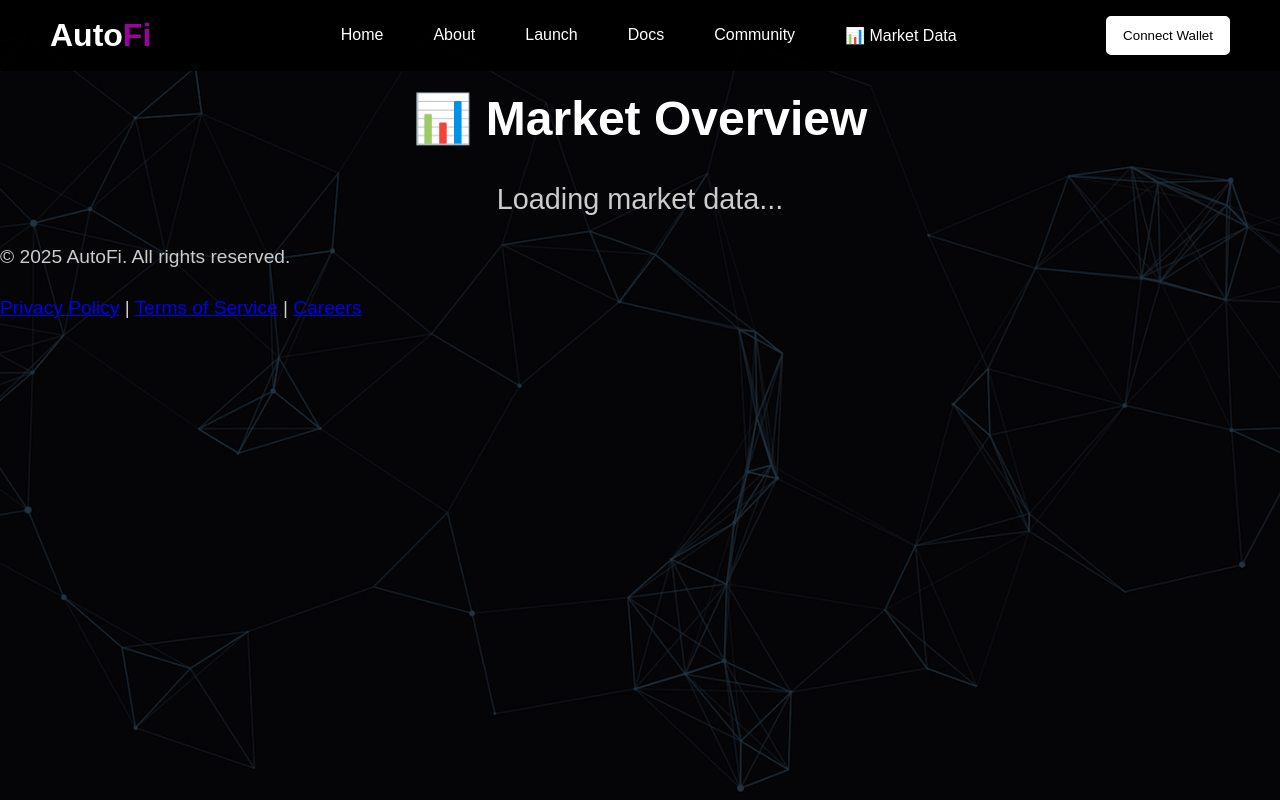
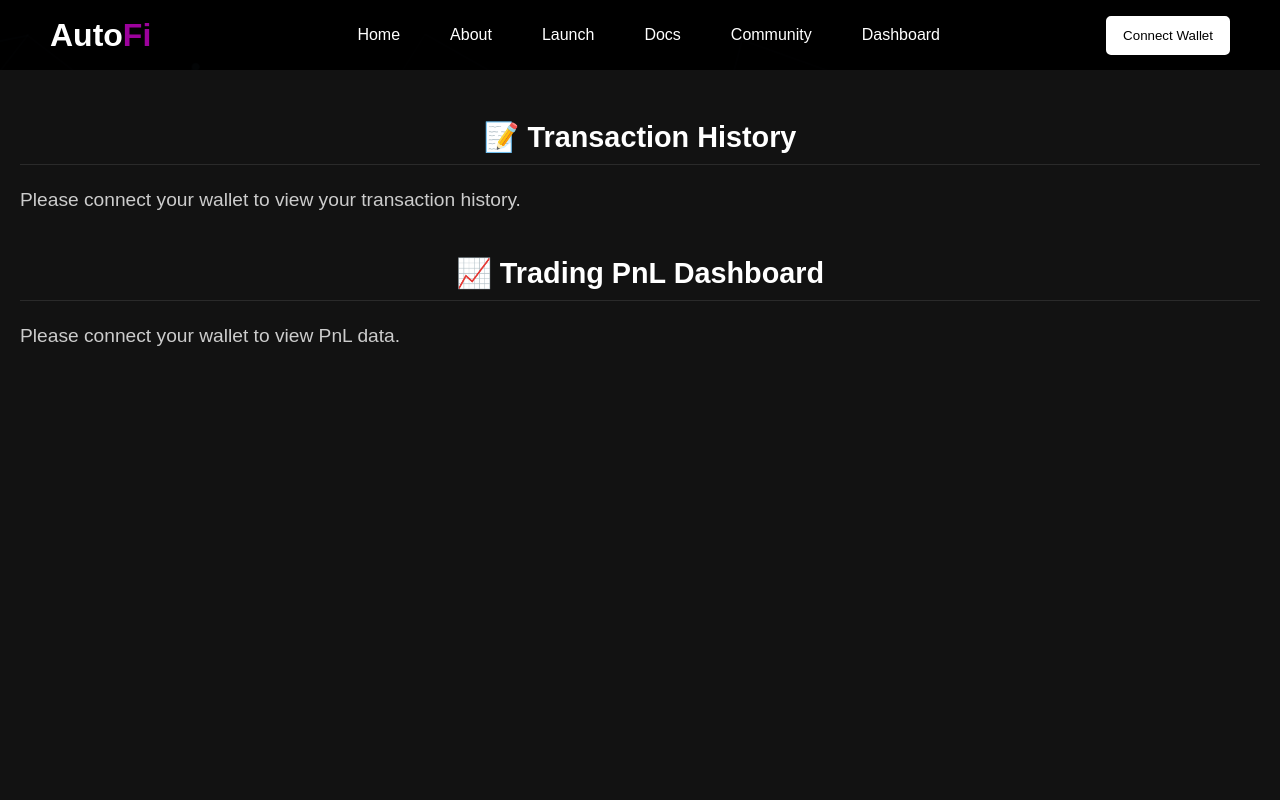
Before and after one commit to HanjieZheng/AutoFi, a React (Create React App) app: page /dashboard in a window 1280 px wide. Shown: the top 800 px of the page. Built offline with nearby package versions, Linux system fonts and the light colour scheme; no server answers.

Commit message:
Updated the Marketdata page to Dashboard Page

```diff
--- a/src/Dashboard/Dashboard.css
+++ b/src/Dashboard/Dashboard.css
@@ -1,28 +1,73 @@
+.dashboard-page {
+  background: #121212;
+  color: white;
+  padding: 30px 20px;
+  min-height: 100vh;
+}
+
+/* Same Sample Setup */
+.dashboard-section {
+  margin-bottom: 40px;
+}
+
+h2 {
+  font-size: 1.8rem;
+  font-weight: 600;
+  color: #fff;
+  border-bottom: 1px solid rgba(255, 255, 255, 0.1);
+  padding-bottom: 10px;
+}
+
+/* Transaction History */
+.transactions-table {
+  width: 100%;
+  border-collapse: collapse;
+}
+
+.transactions-table th,
+.transactions-table td {
+  padding: 12px 15px;
+  text-align: left;
+  border-bottom: 1px solid rgba(255, 255, 255, 0.1);
+}
+
+.transactions-table th {
+  color: #aaa;
+  font-weight: 500;
+  font-size: 0.9rem;
+}
+
+/* PnL Dashboard */
+.pnl-container {
+  background: rgba(255, 255, 255, 0.05);
+  border-radius: 12px;
+  padding: 20px;
+  text-align: center;
+}
+
+.pnl-stats {
+  display: flex;
+  justify-content: space-around;
+  margin-bottom: 20px;
+}
+
+.pnl-table {
+  width: 100%;
+  border-collapse: collapse;
+}
+
+.pnl-table th,
+.pnl-table td {
+  padding: 12px 15px;
+  text-align: left;
+  border-bottom: 1px solid rgba(255, 255, 255, 0.1);
+}
+
+/* Color */
 .positive {
-  color: #00ff00;
-  font-weight: bold;
+  color: #4ade80;
 }
 
 .negative {
-  color: #ff0000;
-  font-weight: bold;
+  color: #f87171;
 }
-
-.dashboard-container {
-  text-align: center;
-  font-size: 1.5rem;
-  margin-top: 20px;
-}
-
-.market-info {
-  background: rgba(255, 255, 255, 0.1);
-  padding: 20px;
-  border-radius: 10px;
-  display: inline-block;
-  text-align: left;
-}
-
-.market-info p {
-  font-size: 1.2rem;
-  margin: 10px 0;
-}
--- a/src/Dashboard/Dashboard.js
+++ b/src/Dashboard/Dashboard.js
@@ -2,41 +2,119 @@ import React, { useState, useEffect } from "react";
 import "./Dashboard.css";
 
 const Dashboard = () => {
-  const [marketData, setMarketData] = useState(null);
+  const [transactions, setTransactions] = useState([]);
+  const [pnlData, setPnlData] = useState(null);
 
-  // used AI to finish and debug after partial completion. Also suggested API
+  // Check if wallet is connected（didn't show it now, will update it later, maybe with a visible wallet connect button?）
+  const isWalletConnected = !!localStorage.getItem("walletAddress");
+
+  // Mock Transaction History
+  const mockTransactions = [
+    { id: 1, date: "2025-02-26", type: "Buy", asset: "BTC", amount: 0.05, price: 82000, total: 4100, status: "Completed" },
+    { id: 2, date: "2025-02-25", type: "Sell", asset: "ETH", amount: 1.2, price: 2200, total: 2640, status: "Completed" },
+    { id: 3, date: "2025-02-24", type: "Buy", asset: "SOL", amount: 10, price: 132, total: 1320, status: "Completed" },
+    { id: 4, date: "2025-02-23", type: "Sell", asset: "TON", amount: 50, price: 3.6, total: 180, status: "Completed" },
+    { id: 5, date: "2025-02-22", type: "Buy", asset: "TRUMP", amount: 100, price: 11, total: 1100, status: "Completed" },
+  ];
+
+  // Mock PnL data
+  const mockPnlData = {
+    totalPnL: 4250,
+    dailyPnL: 380,
+    weeklyPnL: 1120,
+    monthlyPnL: 4250,
+    assets: [
+      { asset: "BTC", pnl: 2200, percentChange: 12.5 },
+      { asset: "ETH", pnl: 950, percentChange: 8.2 },
+      { asset: "SOL", pnl: -120, percentChange: -2.4 },
+      { asset: "DOT", pnl: 320, percentChange: 5.1 },
+      { asset: "AVAX", pnl: 900, percentChange: 15.3 },
+    ],
+  };
+
+  // Load mock data
   useEffect(() => {
-    const fetchMarketData = async () => {
-      try {
-        const response = await fetch("https://api.coingecko.com/api/v3/global");
-        const data = await response.json();
-        setMarketData(data.data);
-      } catch (error) {
-        console.error("Error fetching market data:", error);
-      }
-    };
-
-    fetchMarketData();
-    const interval = setInterval(fetchMarketData, 60000); // Refresh every 60 sec
-
-    return () => clearInterval(interval);
+    setTransactions(mockTransactions);
+    setPnlData(mockPnlData);
   }, []);
 
   return (
-    <div className="dashboard-container">
-      <h2>📊 Market Overview</h2>
-      {marketData ? (
-        <div className="market-info">
-          <p>💰 Total Market Cap: ${marketData.total_market_cap.usd.toLocaleString()}</p>
-          <p className={marketData.market_cap_change_percentage_24h_usd >= 0 ? "positive" : "negative"}>
-            📉 24h Market Cap Change: {marketData.market_cap_change_percentage_24h_usd.toFixed(2)}%
-          </p>
-          <p>🔄 24h Trading Volume: ${marketData.total_volume.usd.toLocaleString()}</p>
-          <p>📈 Bitcoin Dominance: {marketData.market_cap_percentage.btc.toFixed(2)}%</p>
-        </div>
-      ) : (
-        <p>Loading market data...</p>
-      )}
+    <div className="dashboard-page">
+      {/* Transaction History */}
+      <section className="dashboard-section">
+        <h2>📝 Transaction History</h2>
+        {isWalletConnected ? (
+          <div className="transactions-container">
+            <table className="transactions-table">
+              <thead>
+                <tr>
+                  <th>Date</th>
+                  <th>Type</th>
+                  <th>Asset</th>
+                  <th>Amount</th>
+                  <th>Price</th>
+                  <th>Total</th>
+                  <th>Status</th>
+                </tr>
+              </thead>
+              <tbody>
+                {transactions.map((tx) => (
+                  <tr key={tx.id} className={tx.type.toLowerCase()}>
+                    <td>{tx.date}</td>
+                    <td>{tx.type}</td>
+                    <td>{tx.asset}</td>
+                    <td>{tx.amount}</td>
+                    <td>${tx.price.toLocaleString()}</td>
+                    <td>${tx.total.toLocaleString()}</td>
+                    <td>{tx.status}</td>
+                  </tr>
+                ))}
+              </tbody>
+            </table>
+          </div>
+        ) : (
+          <p>Please connect your wallet to view your transaction history.</p>
+        )}
+      </section>
+
+      {/* PnL Dashboard */}
+      <section className="dashboard-section">
+        <h2>📈 Trading PnL Dashboard</h2>
+        {isWalletConnected && pnlData ? (
+          <div className="pnl-container">
+            <div className="pnl-stats">
+              <p>Daily PnL: <span className={pnlData.dailyPnL >= 0 ? "positive" : "negative"}>${pnlData.dailyPnL}</span></p>
+              <p>Weekly PnL: <span className={pnlData.weeklyPnL >= 0 ? "positive" : "negative"}>${pnlData.weeklyPnL}</span></p>
+              <p>Monthly PnL: <span className={pnlData.monthlyPnL >= 0 ? "positive" : "negative"}>${pnlData.monthlyPnL}</span></p>
+              <p>Total PnL: <span className={pnlData.totalPnL >= 0 ? "positive" : "negative"}>${pnlData.totalPnL}</span></p>
+            </div>
+
+            <h3>PnL by Asset</h3>
+            <table className="pnl-table">
+              <thead>
+                <tr>
+                  <th>Asset</th>
+                  <th>PnL</th>
+                  <th>Change %</th>
+                </tr>
+              </thead>
+              <tbody>
+                {pnlData.assets.map((asset, index) => (
+                  <tr key={index}>
+                    <td>{asset.asset}</td>
+                    <td className={asset.pnl >= 0 ? "positive" : "negative"}>${asset.pnl.toLocaleString()}</td>
+                    <td className={asset.percentChange >= 0 ? "positive" : "negative"}>
+                      {asset.percentChange >= 0 ? "+" : ""}{asset.percentChange}%
+                    </td>
+                  </tr>
+                ))}
+              </tbody>
+            </table>
+          </div>
+        ) : (
+          <p>Please connect your wallet to view PnL data.</p>
+        )}
+      </section>
     </div>
   );
 };
--- a/src/Navbar/Navbar.js
+++ b/src/Navbar/Navbar.js
@@ -13,7 +13,7 @@ const Navbar = () => {
         <li><Link to="/launch">Launch</Link></li>
         <li><Link to="/docs">Docs</Link></li>
         <li><Link to="/community">Community</Link></li>
-        <li><Link to="/dashboard">📊 Market Data</Link></li>
+        <li><Link to="/dashboard">Dashboard</Link></li>
       </ul>
       <WalletConnect />
     </nav>
```
